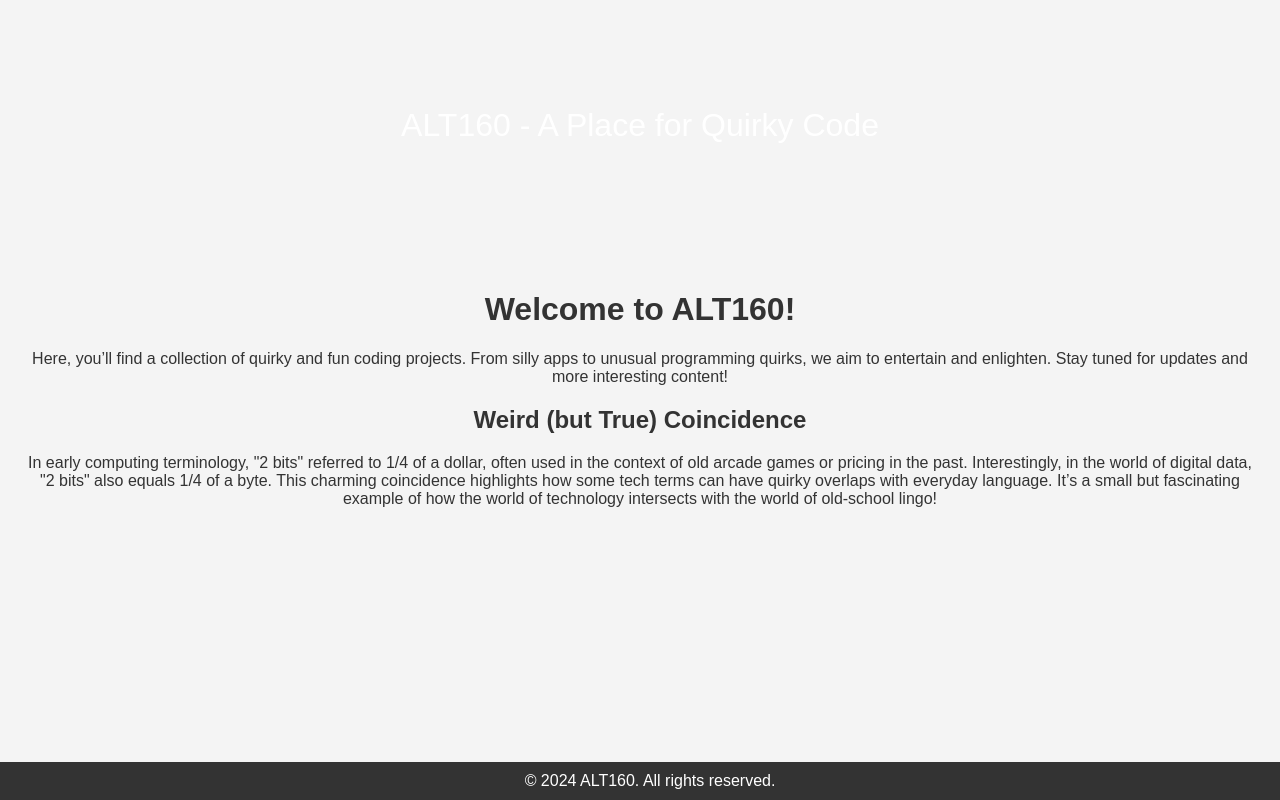
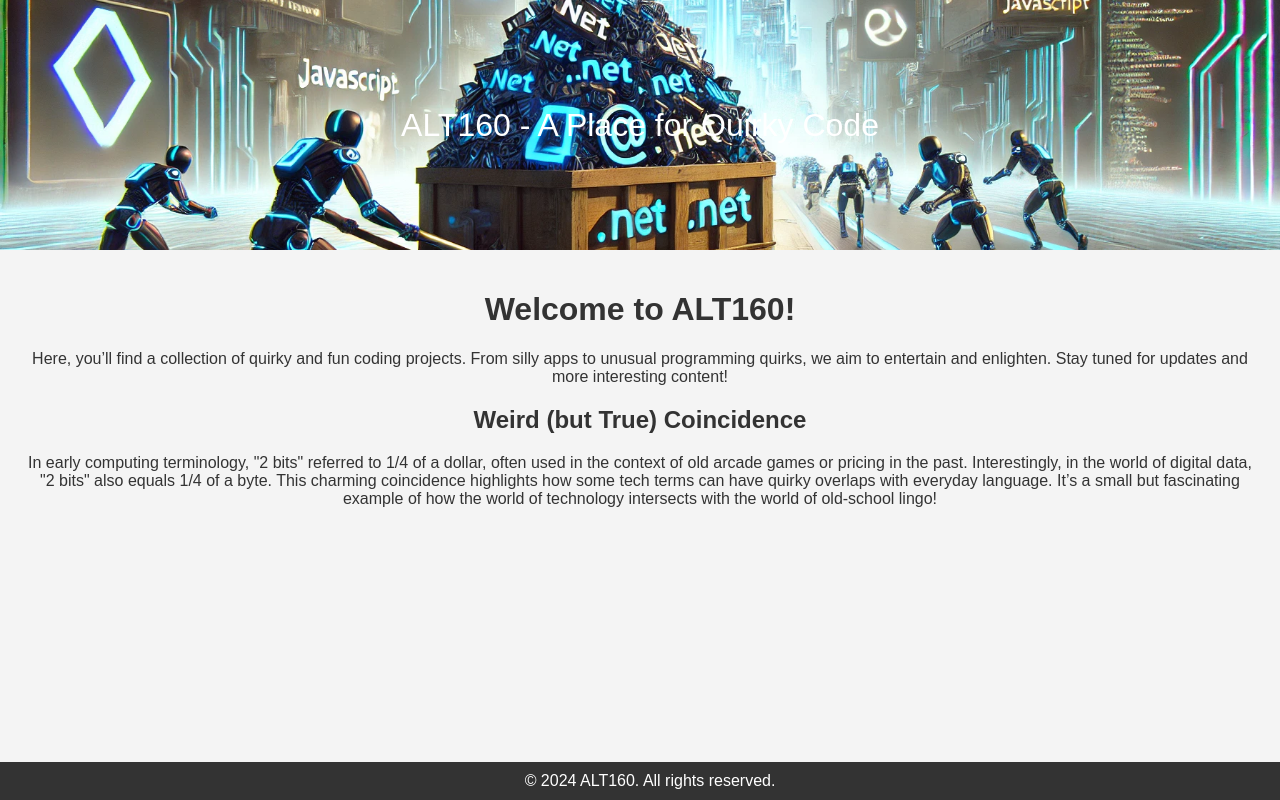
Before and after one commit to alt160/alt160.github.io, a plain HTML site: page index.html in a window 1280 px wide. Drawn offline with Linux system fonts and the light colour scheme.

Commit message:
Update index.html

```diff
--- a/index.html
+++ b/index.html
@@ -14,7 +14,7 @@
             color: #333;
         }
         .header {
-            background: url('banner-placeholder.jpg') no-repeat center center;
+            background: url('https://github.com/alt160/alt160.github.io/raw/main/CFTH.webp') no-repeat center center;
             background-size: cover;
             height: 250px;
             width: 100%;
```
